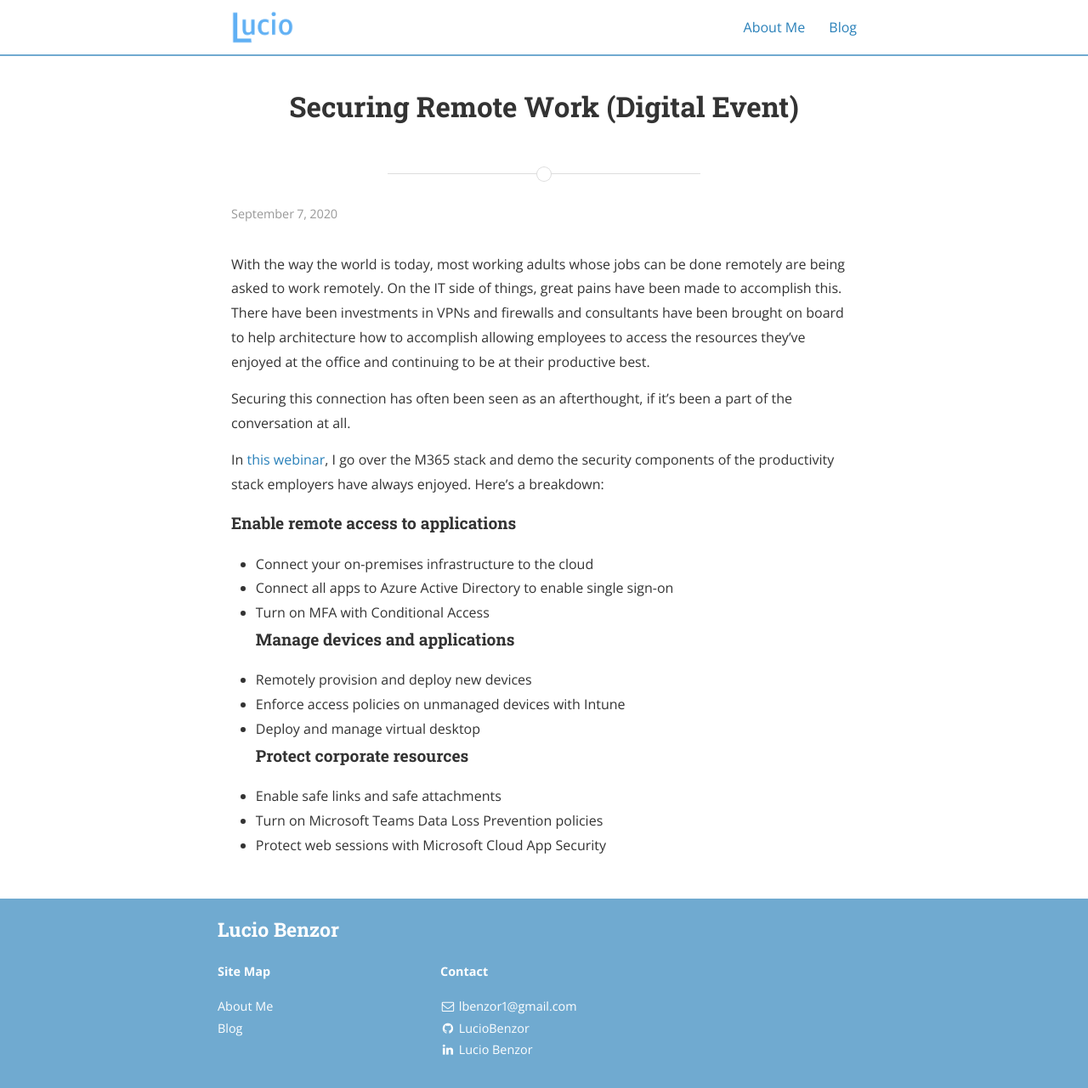
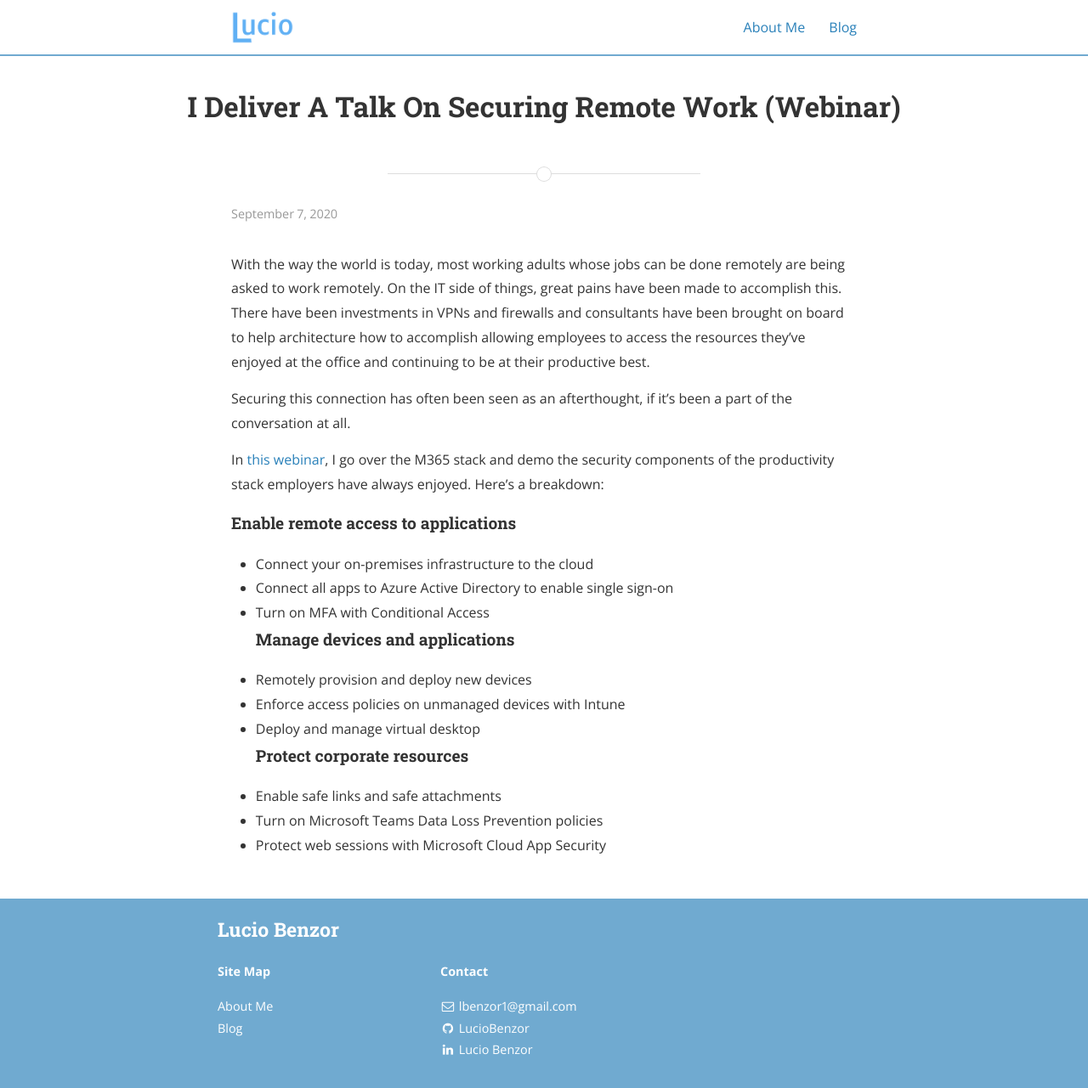
Before and after one commit to LucioBenzor/LucioBenzor.github.io, a Jekyll site: the page built from _posts/2020-09-07-I-Deliver-A-Talk-On-Securing-Remote-Work.md, in a window 1280 px wide. Shown: the whole page at 85% size. Built offline with Jekyll 4.4.1, drawn with Linux system fonts in a browser that asks for light colours; nearby versions of some CDN libraries.

Commit message:
Update 2020-09-07-I-Deliver-A-Talk-On-Securing-Remote-Work.md

```diff
--- a/_posts/2020-09-07-I-Deliver-A-Talk-On-Securing-Remote-Work.md
+++ b/_posts/2020-09-07-I-Deliver-A-Talk-On-Securing-Remote-Work.md
@@ -1,6 +1,6 @@
 ---
 layout: post
-title: "Securing Remote Work (Digital Event)"
+title: "I Deliver A Talk On Securing Remote Work (Webinar)"
 date: 2020-09-07
 ---
 
```
